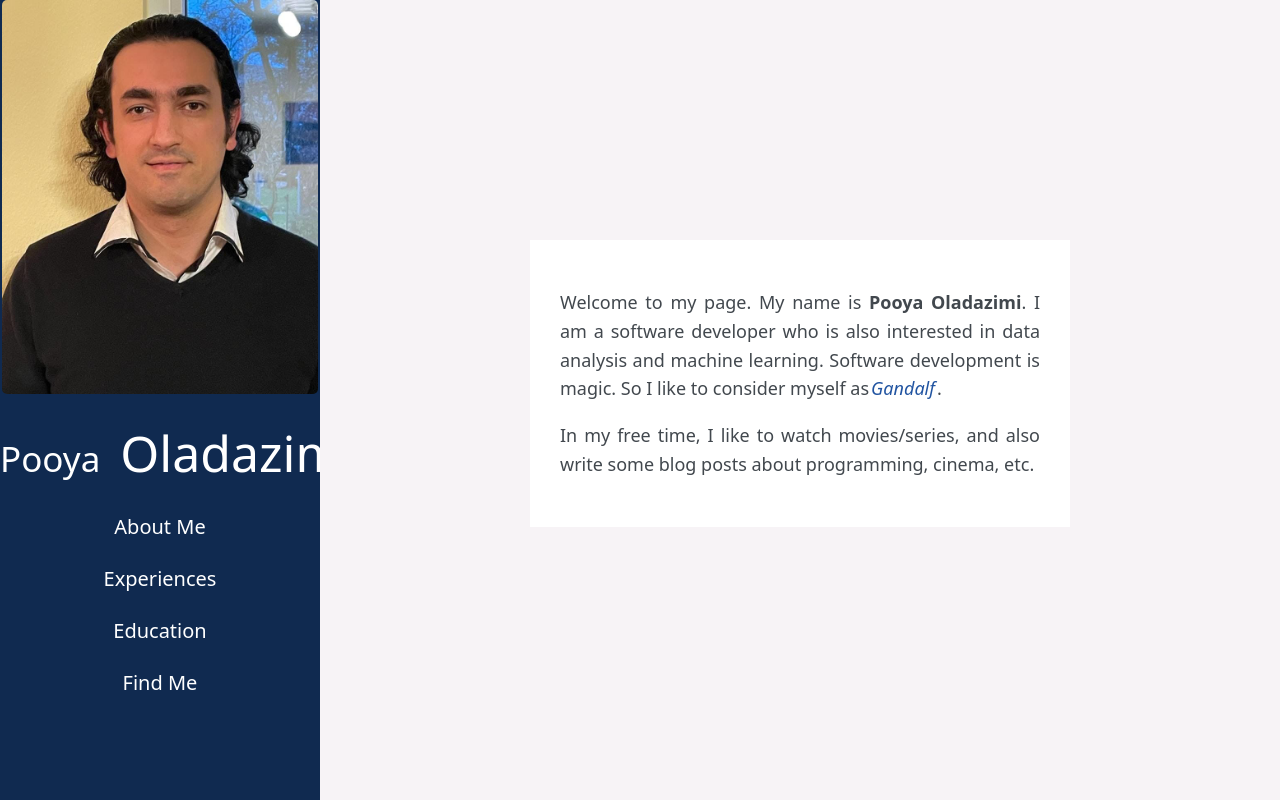
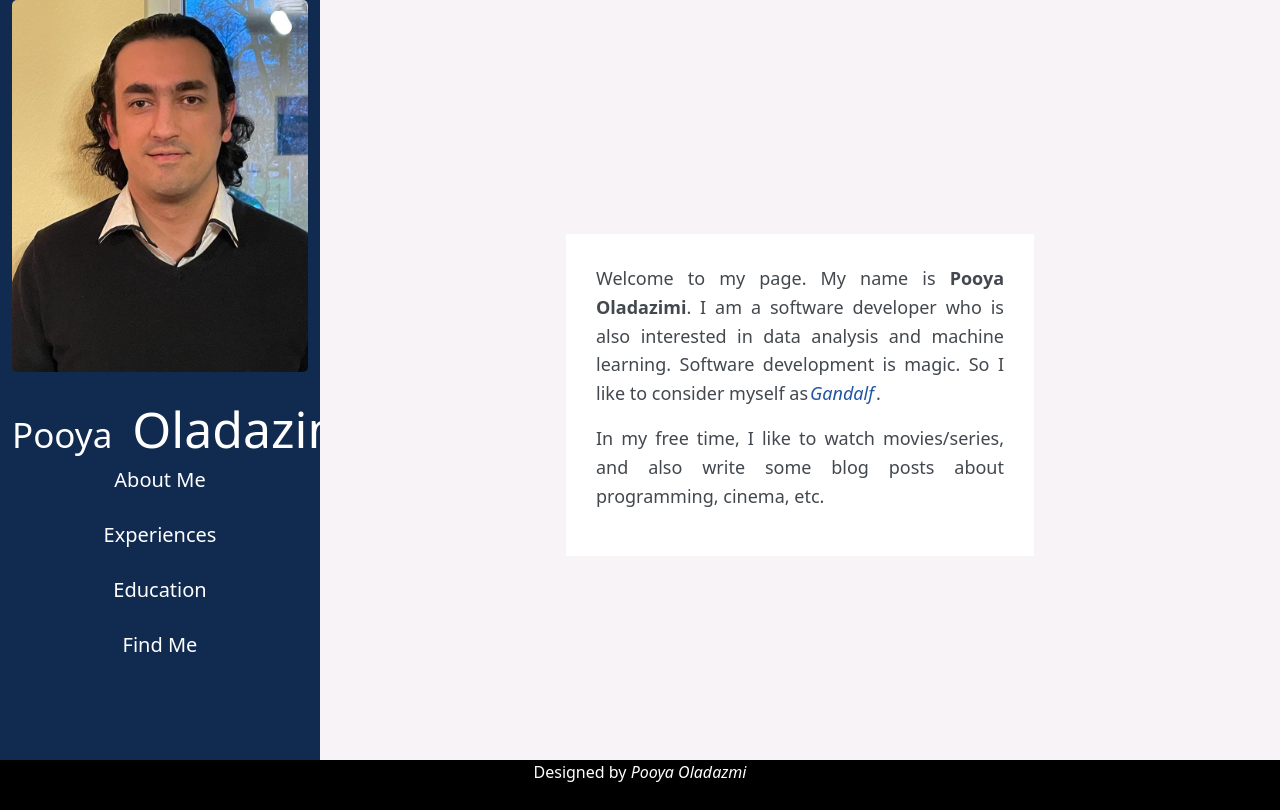
Before and after one commit to Pooya-Oladazimi/my-personal-site, a React (Create React App) app: page /about in a window 1280 px wide. Built offline with nearby package versions, Linux system fonts and the light colour scheme.

Commit message:
fixed the footer

```diff
--- a/public/index.html
+++ b/public/index.html
@@ -3,8 +3,10 @@
   <head>
     <meta charset="utf-8" />
     <link rel="icon" href="%PUBLIC_URL%/favicon.ico" />
+    <link href="https://cdn.jsdelivr.net/npm/bootstrap@5.1.3/dist/css/bootstrap.min.css" rel="stylesheet">
     <link rel="stylesheet" type="text/css"  href="%PUBLIC_URL%/fontAwesome/css/font-awesome.min.css">
     <script src="https://kit.fontawesome.com/a076d05399.js" crossorigin="anonymous"></script>
+    <script src="https://cdn.jsdelivr.net/npm/bootstrap@5.1.3/dist/js/bootstrap.bundle.min.js"></script>
     <meta name="viewport" content="width=device-width, initial-scale=1" />
     <meta name="theme-color" content="#000000" />
     <meta
--- a/src/components/Home.jsx
+++ b/src/components/Home.jsx
@@ -1,7 +1,5 @@
 import React from 'react';
-import Grid from '@material-ui/core/Grid';
 import '../styles/home.css';
-import {header} from './Header';
 import {panel} from './Panel';
 import { withRouter } from 'react-router-dom';
 import About from './About';
@@ -70,17 +68,24 @@ class Home extends React.Component{
 
     render(){
         return(
-            <Grid container id="global-container">
-                <Grid item lg={3} sm={12} id="left-panel" key={"left-panel"}>
-                   {panel(this.handleMenuClick)}
-                </Grid>
-                <Grid item lg={9} sm={12} id="right-content" key={"right-content"}>
-                    {this.state.aboutFlag && <About></About>}
-                    {this.state.expFlag && <Experience></Experience>}
-                    {this.state.eduFlag && <Education></Education>}
-                    {this.state.findmeFlag && <Findme></Findme>}
-                </Grid>
-            </Grid>
+            <div className='container-fluid'>
+                <div className='row upper-part'>
+                    <div className='col-sm-3' id="left-panel" key={"left-panel"}>
+                    {panel(this.handleMenuClick)}
+                    </div>
+                    <div item className='col-sm-9' id="right-content" key={"right-content"}>
+                        {this.state.aboutFlag && <About></About>}
+                        {this.state.expFlag && <Experience></Experience>}
+                        {this.state.eduFlag && <Education></Education>}
+                        {this.state.findmeFlag && <Findme></Findme>}
+                    </div>
+                </div>
+                <div className='row' id="footer">
+                    <div className='col-sm-12' key={"footer"}>
+                        <p>Designed by <i>Pooya Oladazmi</i></p>
+                    </div>
+                </div>
+            </div>
         );
     }
 }
--- a/src/styles/home.css
+++ b/src/styles/home.css
@@ -1,10 +1,23 @@
-#global-container{
+body{
     font-family: system-ui, -apple-system, BlinkMacSystemFont, 'Segoe UI', Roboto, Oxygen, Ubuntu, Cantarell, 'Open Sans', 'Helvetica Neue', sans-serif !important;
+}
+
+.container-fluid{
+    min-height: 100vh;
+}
+
+.upper-part{
+    min-height: 95vh;
 }
 
 #right-content{
     background-color: #f7f3f6;
-    /* height: 100vh; */
+    /* min-height: 100vh; */
+}
+
+#left-panel{
+    background-color: #102a50;
+    /* min-height: calc(100vh - 50px); */
 }
 
 .content-box{
@@ -80,11 +93,6 @@
     padding-top: 100px;
 }
 
-#left-panel{
-    background-color: #102a50;
-    height: 100vh;
-}
-
 
 #header{
     background-color: #08a8ff;
@@ -138,3 +146,27 @@
 .menu-anchor:hover{
     font-weight: bold;
 }
+
+#footer{
+    background-color: black;
+    color: white;
+    text-align: center;
+    position: relative;
+    bottom: 0px;
+    left: 0px;
+    right: 0px;
+    margin-bottom: 0px;
+    min-height: 50px;
+}
+
+@media only screen and (max-width: 1025px) {
+    .container-fluid{
+        min-height: 70vh;
+    }
+    .upper-part{
+        min-height: 70vh;
+    }
+    #footer{
+        min-height: 30vh;
+    }
+}
```
